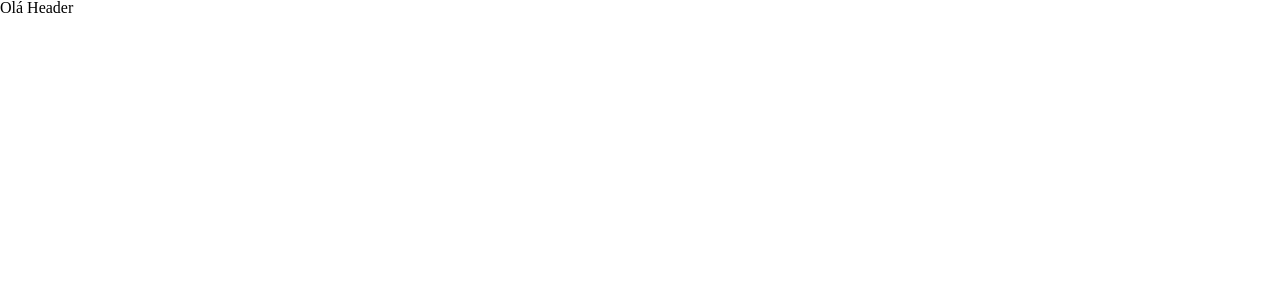
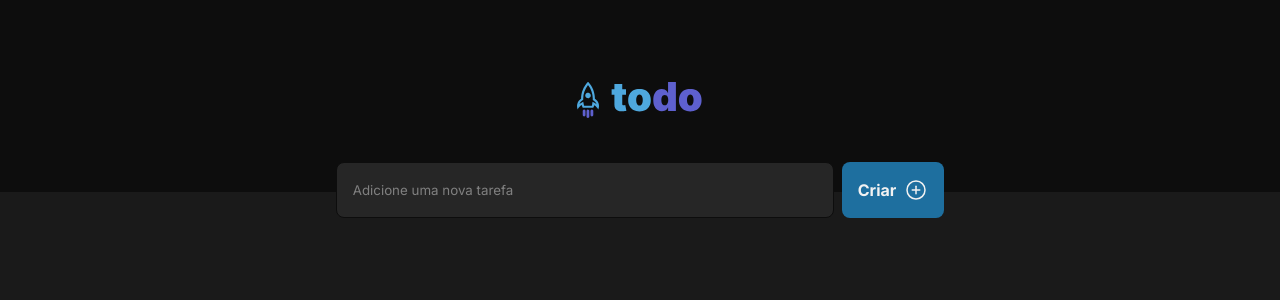
Before and after one commit to victorlucass/toDo-List, a React (Vite) app: page / in a window 1280 px wide. Shown: the top 300 px of the page. Built offline with nearby package versions, Linux system fonts and the light colour scheme.

Commit message:
add newTask component

```diff
--- a/declaration.d.ts
+++ b/declaration.d.ts
@@ -1 +1,2 @@
 declare module "*.module.scss";
+declare module "*.svg";
--- a/package.json
+++ b/package.json
@@ -9,6 +9,7 @@
     "preview": "vite preview"
   },
   "dependencies": {
+    "phosphor-react": "^1.4.1",
     "react": "^18.2.0",
     "react-dom": "^18.2.0"
   },
--- a/src/App.tsx
+++ b/src/App.tsx
@@ -1,12 +1,14 @@
 import { Header } from "./components/Header";
+import { NewTask } from "./components/NewTask";
 import "./styles/global.scss";
 import "./styles/reset.scss";
 
 function App() {
   return (
-    <div>
+    <>
       <Header />
-    </div>
+      <NewTask />
+    </>
   );
 }
 
--- a/src/components/Header.module.scss
+++ b/src/components/Header.module.scss
@@ -0,0 +1,6 @@
+.header {
+  background: var(--gray-700);
+  padding: 4.5rem 0;
+  display: flex;
+  justify-content: center;
+}
--- a/src/components/Header.tsx
+++ b/src/components/Header.tsx
@@ -1,5 +1,10 @@
 import styles from "./Header.module.scss";
+import logo from "../assets/logo.svg";
 
 export function Header() {
-  return <div className={styles.teste}>Olá Header</div>;
+  return (
+    <header className={styles.header}>
+      <img src={logo} />
+    </header>
+  );
 }
--- /dev/null
+++ b/src/components/NewTask.module.scss
@@ -0,0 +1,38 @@
+.content {
+  display: flex;
+  justify-content: center;
+  margin-top: calc(0px - 1.5rem - 6px);
+  gap: 8px;
+  input {
+    width: 30rem;
+    background: var(--gray-500);
+    border: 1px solid var(--gray-700);
+    padding: 1rem 0 1rem 1rem;
+    &::placeholder {
+      color: var(--gray-300);
+    }
+    &:focus {
+      outline: transparent;
+      box-shadow: 0 0 0 2px var(--purple-dark);
+    }
+  }
+  button {
+    padding: 1rem;
+    display: flex;
+    align-items: center;
+    gap: 8px;
+    font-size: 1rem;
+    font-weight: 700;
+    background: var(--blue-dark);
+    transition: color 0.2s, background-color 0.2s;
+    &:hover {
+      background: var(--blue);
+    }
+  }
+
+  input,
+  button {
+    border-radius: 8px;
+    color: var(--gray-100);
+  }
+}
--- /dev/null
+++ b/src/components/NewTask.tsx
@@ -0,0 +1,13 @@
+import styles from "./NewTask.module.scss";
+import { PlusCircle } from "phosphor-react";
+
+export function NewTask() {
+  return (
+    <div className={styles.content}>
+      <input placeholder="Adicione uma nova tarefa" type="text" />
+      <button>
+        Criar <PlusCircle size={24} />
+      </button>
+    </div>
+  );
+}
--- a/src/styles/global.scss
+++ b/src/styles/global.scss
@@ -1,7 +1,7 @@
 :root {
   --purple: #8284fa;
   --purple-dark: #5e60ce;
-  --blue: blue;
+  --blue: #4ea8de;
   --blue-dark: #1e6f9f;
 
   --gray-700: #0d0d0d;
@@ -17,4 +17,16 @@
 
 * {
   line-height: 1.4;
+  font-family: "Inter";
 }
+
+body {
+  background: var(--gray-600);
+}
+
+button {
+  border: none;
+  &:hover {
+    cursor: pointer;
+  }
+}
```
Also changed, not shown: src/assets/logo.svg (renamed from public/logo-todo.svg), 1 other file (tests, documents, lock files or other folders).
